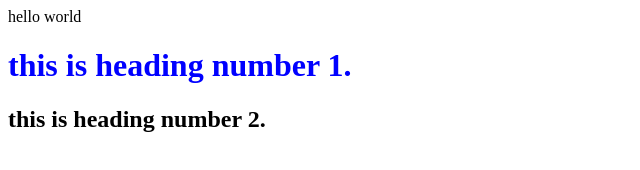
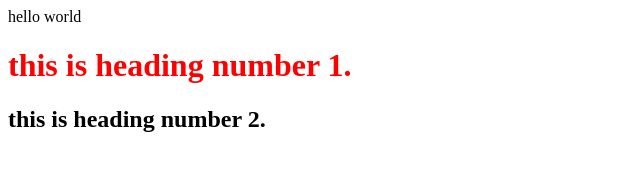
Before and after one commit to user2844/practise, a plain HTML site: page hello.html in a window 1280 px wide. Shown: the whole page, without its empty margins (0-640 px from the left). Drawn offline with Linux system fonts and the light colour scheme.

Commit message:
Update hello.html

```diff
--- a/hello.html
+++ b/hello.html
@@ -7,7 +7,7 @@
 </head>
 <body>
     hello world
-    <h1 style="color : blue;">this is heading number 1.</h1>
+    <h1 style="color : red;">this is heading number 1.</h1>
     <h2>this is heading number 2.</h2>
 </body>
 </html>
```
